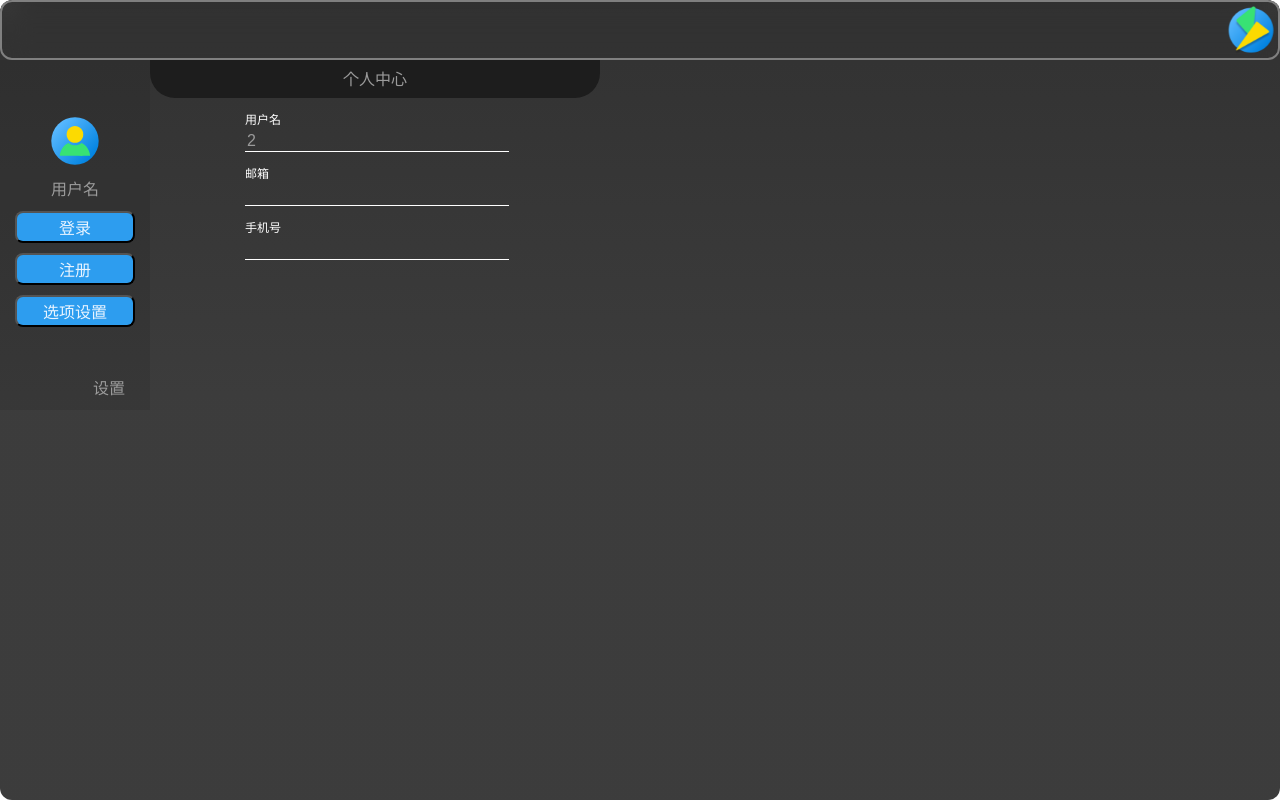
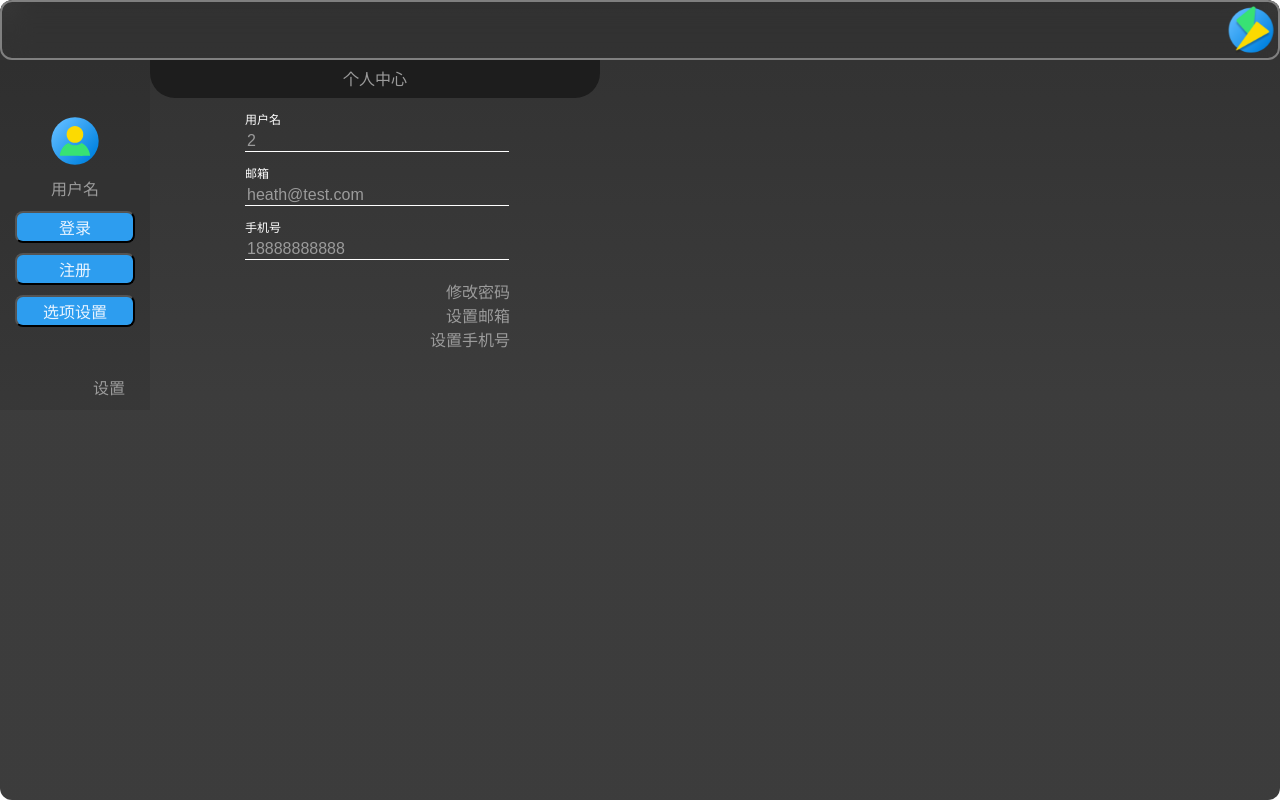
Before and after one commit to DWHengr/flash, a React (Vite) app: page /personal/center in a window 1280 px wide. Built offline with nearby package versions, Linux system fonts and the light colour scheme.

Commit message:
fix: modify personal center page

```diff
--- a/src/pages/PersonalSetting/center/index.css
+++ b/src/pages/PersonalSetting/center/index.css
@@ -4,3 +4,15 @@
   flex-direction: column;
   align-items: center;
 }
+
+.center-option {
+  width: 270px;
+  display: flex;
+  justify-content: flex-end;
+}
+
+.center-option-label:hover{
+  color: #fff;
+  text-decoration:underline;
+  cursor: pointer;
+}
--- a/src/pages/PersonalSetting/center/index.jsx
+++ b/src/pages/PersonalSetting/center/index.jsx
@@ -1,23 +1,17 @@
 import "./index.css";
 import { useState } from "react";
 import FlahsInput from "../../../components/FlashInput";
-import user from "../../../api/user";
+import { useHistory } from "react-router-dom";
 export default function Center() {
+  const h = useHistory();
   const [userinfo, setUserinfo] = useState({
     username: "2",
-    password: "",
-    confirmPassword: "",
-  });
-  const [registerMsg, setRegisterMsg] = useState({
-    isSuccess: false,
-    msg: "",
+    email: "heath@test.com",
+    phone: "18888888888",
   });
 
-  const setMsg = (msg, isSuccess = false) => {
-    setRegisterMsg({
-      isSuccess: isSuccess,
-      msg: msg,
-    });
+  const toLink = (link) => {
+    h.push(link);
   };
 
   return (
@@ -39,7 +33,7 @@ export default function Center() {
           width={260}
           type="text"
           name="phone"
-          value={userinfo.password}
+          value={userinfo.email}
           readOnly
         >
           邮箱
@@ -48,11 +42,27 @@ export default function Center() {
           width={260}
           type="text"
           name="email"
-          value={userinfo.confirmPassword}
+          value={userinfo.phone}
           readOnly
         >
           手机号
         </FlahsInput>
+        <div>
+          <div className="center-option">
+            <label
+              onClick={() => toLink("/personal/changepassword")}
+              className="center-option-label"
+            >
+              修改密码
+            </label>
+          </div>
+          <div className="center-option">
+            <label className="center-option-label">设置邮箱</label>
+          </div>
+          <div className="center-option">
+            <label className="center-option-bar-label">设置手机号</label>
+          </div>
+        </div>
       </div>
     </div>
   );
```
